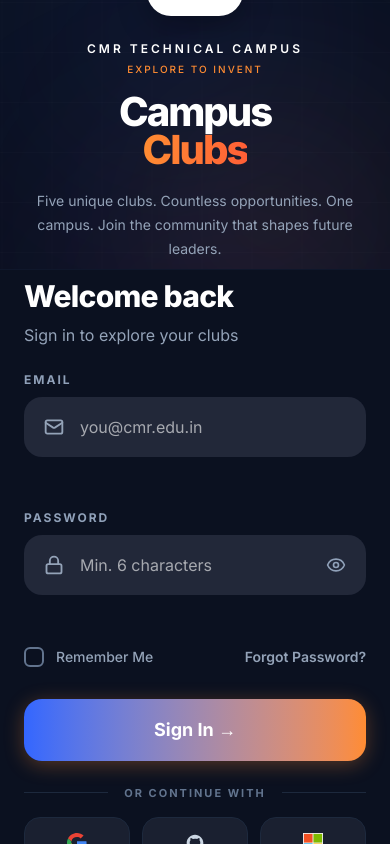
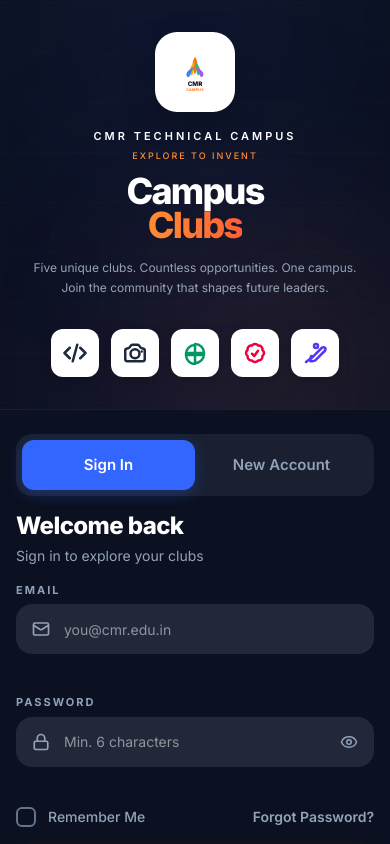
Before and after one commit to srujjulu/UniSphere, a React (Vite) app: page / in a window 390 px wide. Built offline with nearby package versions, Linux system fonts and the light colour scheme.

Commit message:
solved the bug in home page

```diff
--- a/src/components/auth/AuthLayout.jsx
+++ b/src/components/auth/AuthLayout.jsx
@@ -38,12 +38,12 @@
       onMouseMove={handleMouseMove}
       onMouseLeave={handleMouseLeave}
     >
-      {/* Left Branding Panel (55% desktop, 60% tablet, collapses to top on mobile) */}
+      {/* Left Branding Panel */}
       <motion.div
         initial={{ opacity: 0, x: -60 }}
         animate={{ opacity: 1, x: 0 }}
         transition={{ duration: 0.8, ease: [0.16, 1, 0.3, 1] }}
-        className="w-full h-[32vh] min-h-[220px] md:w-[60%] md:h-full lg:w-[55%] relative flex flex-col justify-center items-center overflow-hidden border-b border-slate-900 md:border-b-0 md:border-r border-slate-800/40 select-none"
+        className="w-full h-auto py-8 lg:py-0 shrink-0 lg:w-[50%] xl:w-[52%] lg:h-full relative flex flex-col justify-center items-center overflow-hidden border-b border-slate-800/60 lg:border-b-0 lg:border-r select-none"
       >
         {/* Animated Blueprint Grid */}
         <div className="blueprint-grid absolute inset-0 z-0" />
@@ -64,14 +64,14 @@
         </div>
       </motion.div>
 
-      {/* Right Form Card Panel (45% desktop, 40% tablet, full on mobile) */}
+      {/* Right Form Card Panel */}
       <motion.div
         initial={{ opacity: 0, x: 60 }}
         animate={{ opacity: 1, x: 0 }}
         transition={{ duration: 0.8, ease: [0.16, 1, 0.3, 1] }}
-        className="w-full flex-1 md:w-[40%] md:h-full lg:w-[45%] h-[68vh] relative flex flex-col px-6 sm:px-12 md:px-8 lg:px-16 overflow-y-auto"
+        className="w-full flex-1 lg:w-[50%] xl:w-[48%] lg:h-full relative flex flex-col px-4 sm:px-8 md:px-12 lg:px-16 overflow-y-auto"
       >
-        <div className="w-full max-w-[500px] mx-auto my-auto py-8 flex flex-col justify-center min-h-0">
+        <div className="w-full max-w-[460px] mx-auto my-auto py-6 sm:py-8 lg:py-10">
           {children}
         </div>
       </motion.div>
--- a/src/components/auth/InputField.jsx
+++ b/src/components/auth/InputField.jsx
@@ -13,11 +13,11 @@
   const [isFocused, setIsFocused] = useState(false);
 
   return (
-    <div className="flex flex-col w-full text-left gap-2">
+    <div className="flex flex-col w-full text-left gap-1.5">
       {/* Label */}
       <label
         htmlFor={name}
-        className="text-[12px] font-bold tracking-[2px] text-slate-400 uppercase select-none"
+        className="text-[11px] sm:text-[12px] font-bold tracking-[2px] text-slate-400 uppercase select-none"
       >
         {label}
       </label>
@@ -29,12 +29,12 @@
           <motion.div
             animate={{
               color: error ? '#FF4D4D' : isFocused ? '#3366FF' : '#94A3B8',
-              scale: isFocused ? 1.1 : 1,
+              scale: isFocused ? 1.05 : 1,
             }}
             transition={{ duration: 0.2 }}
-            className="absolute left-5 top-1/2 -translate-y-1/2 z-10 pointer-events-none"
+            className="absolute left-4 top-1/2 -translate-y-1/2 z-10 pointer-events-none"
           >
-            <Icon size={20} strokeWidth={2.2} />
+            <Icon size={18} strokeWidth={2.2} />
           </motion.div>
         )}
 
@@ -51,7 +51,7 @@
             if (props.onBlur) props.onBlur(e);
           }}
           className={`
-            w-full h-[60px] pl-[54px] pr-5 rounded-[18px] bg-[#222839] text-white placeholder-white/60
+            w-full h-[50px] sm:h-[54px] pl-[46px] pr-4 rounded-[16px] bg-[#222839] text-white text-sm sm:text-base placeholder-white/50
             border-2 transition-all duration-300 outline-none select-text
             ${error
               ? 'border-red-500 shadow-[0_0_15px_rgba(239,68,68,0.2)]'
@@ -67,16 +67,16 @@
       </div>
 
       {/* Error message */}
-      <div className="h-5 overflow-hidden relative">
+      <div className="min-h-[18px] overflow-hidden relative">
         <AnimatePresence>
           {error && (
             <motion.p
               id={`${name}-error`}
-              initial={{ opacity: 0, y: -10 }}
+              initial={{ opacity: 0, y: -8 }}
               animate={{ opacity: 1, y: 0 }}
-              exit={{ opacity: 0, y: -10 }}
+              exit={{ opacity: 0, y: -8 }}
               transition={{ duration: 0.2, ease: 'easeOut' }}
-              className="text-[13px] font-medium text-red-500 select-none"
+              className="text-[12px] font-medium text-red-500 select-none"
             >
               {error.message}
             </motion.p>
--- a/src/components/auth/LoginForm.jsx
+++ b/src/components/auth/LoginForm.jsx
@@ -94,7 +94,7 @@
       initial="hidden"
       animate="visible"
       onSubmit={handleSubmit(onSubmit, onError)}
-      className="w-full flex flex-col gap-6"
+      className="w-full flex flex-col gap-4 sm:gap-5"
       noValidate
     >
       {/* Root Server Error Alert */}
--- a/src/components/auth/PasswordField.jsx
+++ b/src/components/auth/PasswordField.jsx
@@ -40,12 +40,12 @@
     <motion.div
       variants={shakeVariants}
       animate={shouldShake ? "shake" : "idle"}
-      className="flex flex-col w-full text-left gap-2"
+      className="flex flex-col w-full text-left gap-1.5"
     >
       {/* Label */}
       <label
         htmlFor={name}
-        className="text-[12px] font-bold tracking-[2px] text-slate-400 uppercase select-none"
+        className="text-[11px] sm:text-[12px] font-bold tracking-[2px] text-slate-400 uppercase select-none"
       >
         {label}
       </label>
@@ -56,12 +56,12 @@
         <motion.div
           animate={{
             color: error ? '#FF4D4D' : isFocused ? '#3366FF' : '#94A3B8',
-            scale: isFocused ? 1.1 : 1,
+            scale: isFocused ? 1.05 : 1,
           }}
           transition={{ duration: 0.2 }}
-          className="absolute left-5 top-1/2 -translate-y-1/2 z-10 pointer-events-none"
+          className="absolute left-4 top-1/2 -translate-y-1/2 z-10 pointer-events-none"
         >
-          <Lock size={20} strokeWidth={2.2} />
+          <Lock size={18} strokeWidth={2.2} />
         </motion.div>
 
         {/* Input Control */}
@@ -77,7 +77,7 @@
             if (props.onBlur) props.onBlur(e);
           }}
           className={`
-            w-full h-[60px] pl-[54px] pr-14 rounded-[18px] bg-[#222839] text-white placeholder-white/60
+            w-full h-[50px] sm:h-[54px] pl-[46px] pr-12 rounded-[16px] bg-[#222839] text-white text-sm sm:text-base placeholder-white/50
             border-2 transition-all duration-300 outline-none select-text
             ${error
               ? 'border-red-500 shadow-[0_0_15px_rgba(239,68,68,0.2)]'
@@ -95,7 +95,7 @@
         <button
           type="button"
           onClick={togglePasswordVisibility}
-          className="absolute right-5 top-1/2 -translate-y-1/2 text-slate-400 hover:text-white transition-colors cursor-pointer select-none focus:outline-none"
+          className="absolute right-4 top-1/2 -translate-y-1/2 text-slate-400 hover:text-white transition-colors cursor-pointer select-none focus:outline-none"
           tabIndex={-1}
           aria-label={showPassword ? "Hide password" : "Show password"}
         >
@@ -108,7 +108,7 @@
                 exit={{ opacity: 0, rotate: 15 }}
                 transition={{ duration: 0.2 }}
               >
-                <EyeOff size={20} strokeWidth={2} />
+                <EyeOff size={18} strokeWidth={2} />
               </motion.div>
             ) : (
               <motion.div
@@ -118,7 +118,7 @@
                 exit={{ opacity: 0, rotate: -15 }}
                 transition={{ duration: 0.2 }}
               >
-                <Eye size={20} strokeWidth={2} />
+                <Eye size={18} strokeWidth={2} />
               </motion.div>
             )}
           </AnimatePresence>
@@ -126,16 +126,16 @@
       </div>
 
       {/* Error message */}
-      <div className="h-5 overflow-hidden relative">
+      <div className="min-h-[18px] overflow-hidden relative">
         <AnimatePresence>
           {error && (
             <motion.p
               id={`${name}-error`}
-              initial={{ opacity: 0, y: -10 }}
+              initial={{ opacity: 0, y: -8 }}
               animate={{ opacity: 1, y: 0 }}
-              exit={{ opacity: 0, y: -10 }}
+              exit={{ opacity: 0, y: -8 }}
               transition={{ duration: 0.2, ease: 'easeOut' }}
-              className="text-[13px] font-medium text-red-500 select-none"
+              className="text-[12px] font-medium text-red-500 select-none"
             >
               {error.message}
             </motion.p>
--- a/src/components/auth/RegisterForm.jsx
+++ b/src/components/auth/RegisterForm.jsx
@@ -96,7 +96,7 @@
       initial="hidden"
       animate="visible"
       onSubmit={handleSubmit(onSubmit, onError)}
-      className="w-full flex flex-col gap-6"
+      className="w-full flex flex-col gap-4 sm:gap-5"
       noValidate
     >
       {/* Root Server Error Alert */}
--- a/src/components/auth/SocialLogin.jsx
+++ b/src/components/auth/SocialLogin.jsx
@@ -67,7 +67,7 @@
             type="button"
             whileHover={{ scale: 1.03, y: -2, backgroundColor: '#222839' }}
             whileTap={{ scale: 0.98 }}
-            className="h-[52px] rounded-2xl bg-[#1A2030] flex items-center justify-center gap-2 border border-slate-800 hover:border-slate-700 cursor-pointer focus:outline-none focus-ring text-sm font-semibold text-slate-300 hover:text-white"
+            className="h-[46px] sm:h-[48px] rounded-2xl bg-[#1A2030] flex items-center justify-center gap-2 border border-slate-800 hover:border-slate-700 cursor-pointer focus:outline-none focus-ring text-xs sm:text-sm font-semibold text-slate-300 hover:text-white"
           >
             {p.icon}
             <span className="hidden sm:inline">{p.name}</span>
--- a/src/index.css
+++ b/src/index.css
@@ -106,11 +106,26 @@
   outline-offset: 4px;
 }
 
-/* Scrollbar styling - hidden as we prevent vertical scroll but helpful just in case */
+/* Custom Sleek Scrollbar */
 ::-webkit-scrollbar {
-  display: none;
+  width: 6px;
+  height: 6px;
 }
+
+::-webkit-scrollbar-track {
+  background: rgba(11, 17, 32, 0.5);
+}
+
+::-webkit-scrollbar-thumb {
+  background: rgba(148, 163, 184, 0.25);
+  border-radius: 9999px;
+}
+
+::-webkit-scrollbar-thumb:hover {
+  background: rgba(51, 102, 255, 0.5);
+}
+
 * {
-  scrollbar-width: none;
-  -ms-overflow-style: none;
+  scrollbar-width: thin;
+  scrollbar-color: rgba(148, 163, 184, 0.25) transparent;
 }
--- a/src/pages/LoginPage.jsx
+++ b/src/pages/LoginPage.jsx
@@ -56,17 +56,17 @@
       {/* College Logo Card */}
       <motion.div
         style={logoStyle}
-        className="w-24 h-24 sm:w-28 sm:h-28 md:w-32 md:h-32 rounded-[24px] bg-white shadow-[0_10px_30px_rgba(0,0,0,0.25)] flex items-center justify-center cursor-pointer p-4 mb-6 hover:shadow-[0_20px_40px_rgba(0,0,0,0.4)]"
+        className="w-20 h-20 sm:w-24 sm:h-24 lg:w-28 lg:h-28 rounded-[22px] bg-white shadow-[0_10px_30px_rgba(0,0,0,0.25)] flex items-center justify-center cursor-pointer p-3.5 mb-4 sm:mb-6 hover:shadow-[0_20px_40px_rgba(0,0,0,0.4)]"
       >
         <CmrLogo />
       </motion.div>
 
       {/* College Name Spacing */}
-      <div className="flex flex-col items-center gap-1 mb-4 select-none">
-        <span className="text-[12px] md:text-[13px] font-semibold tracking-[3px] text-white uppercase">
+      <div className="flex flex-col items-center gap-1 mb-3 sm:mb-4 select-none">
+        <span className="text-[11px] sm:text-[12px] lg:text-[13px] font-semibold tracking-[3px] text-white uppercase">
           CMR Technical Campus
         </span>
-        <span className="text-[10px] md:text-[11px] font-medium tracking-[2px] text-[#FF8C32] uppercase">
+        <span className="text-[9px] sm:text-[10px] lg:text-[11px] font-medium tracking-[2px] text-[#FF8C32] uppercase">
           Explore To Invent
         </span>
       </div>
@@ -74,14 +74,14 @@
       {/* Hero Heading */}
       <motion.h1
         style={headingStyle}
-        className="text-[40px] sm:text-[46px] md:text-[58px] lg:text-[72px] leading-[0.95] font-extrabold text-white mb-4 tracking-tighter flex flex-col items-center"
+        className="text-[36px] sm:text-[44px] lg:text-[56px] xl:text-[68px] leading-[0.95] font-extrabold text-white mb-3 sm:mb-4 tracking-tighter flex flex-col items-center"
       >
         <span>Campus</span>
         <span className="bg-gradient-to-r from-[#FF8C32] to-[#FF5E36] bg-clip-text text-transparent pb-1">Clubs</span>
       </motion.h1>
 
       {/* Description */}
-      <p className="text-[#94A3B8] text-sm md:text-[15px] leading-[1.7] max-w-[380px] sm:max-w-[420px] mx-auto mb-8 font-normal">
+      <p className="text-[#94A3B8] text-xs sm:text-sm lg:text-[15px] leading-[1.6] max-w-[340px] sm:max-w-[420px] mx-auto mb-6 sm:mb-8 font-normal px-2">
         Five unique clubs. Countless opportunities. One campus. Join the community that shapes future leaders.
       </p>
 
@@ -121,7 +121,7 @@
         variants={formWrapperVariants}
         initial="hidden"
         animate="visible"
-        className="flex flex-col gap-6"
+        className="flex flex-col gap-4 sm:gap-5 lg:gap-6"
       >
         {/* Auth Tabs */}
         <motion.div variants={formItemVariants}>
@@ -130,10 +130,10 @@
 
         {/* Welcome Headers */}
         <motion.div variants={formItemVariants} className="text-left select-none">
-          <h2 className="text-3xl md:text-[44px] leading-[1.1] font-extrabold text-white tracking-tight">
+          <h2 className="text-2xl sm:text-3xl lg:text-[40px] leading-[1.15] font-extrabold text-white tracking-tight">
             {activeTab === 'signin' ? 'Welcome back' : 'Create account'}
           </h2>
-          <p className="text-base md:text-[17px] text-[#94A3B8] font-normal mt-2.5">
+          <p className="text-sm sm:text-base text-[#94A3B8] font-normal mt-1.5 sm:mt-2">
             {activeTab === 'signin'
               ? 'Sign in to explore your clubs'
               : 'Join the campus club community today'}
```
Also changed, not shown: 1 other file (tests, documents, lock files or other folders).
